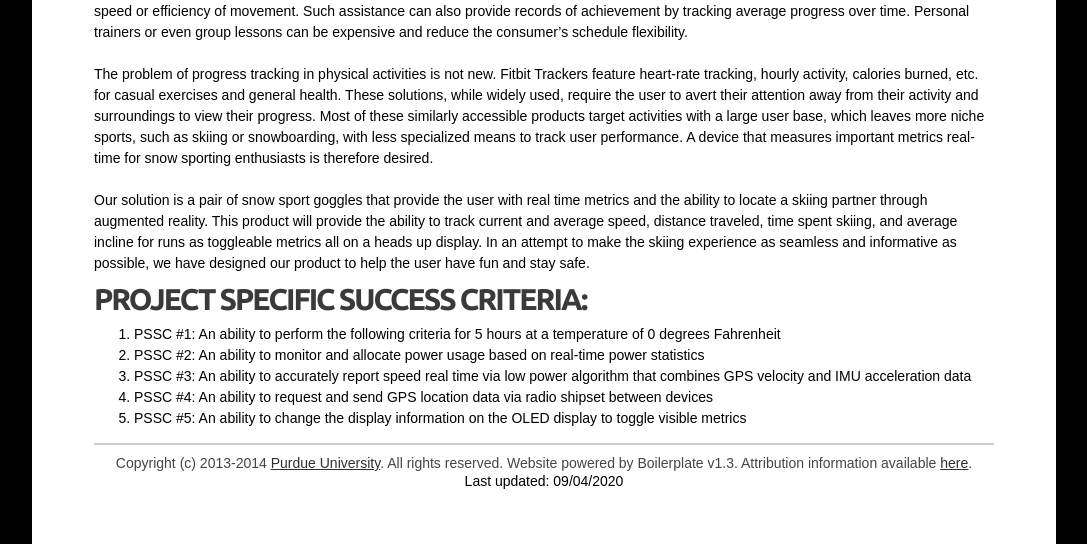
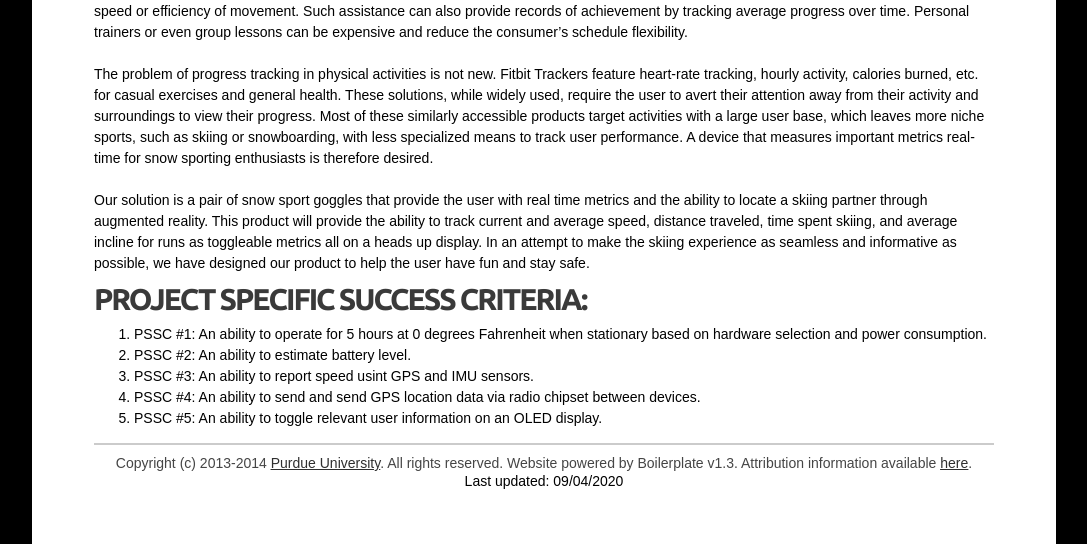
Before and after one commit to mitchellciupak-archived/Snow-WeAR-Goggles-OLD, a plain HTML site: page index.html in a window 1280 px wide. Shown: the part 587-1131 px from the top of the page, without its empty margins (96-1183 px from the left). Drawn offline with Linux system fonts and the light colour scheme.

Commit message:
update pssc

```diff
--- a/index.html
+++ b/index.html
@@ -55,12 +55,12 @@ This website was based upon a number of source materials, which are elaborated u
 			<br><br> Our solution is a pair of snow sport goggles that provide the user with real time metrics and the ability to locate a skiing partner through augmented reality. This product will provide the ability to track current and average speed, distance traveled, time spent skiing, and average incline for runs as toggleable metrics all on a heads up display. In an attempt to make the skiing experience as seamless and informative as possible, we have designed our product to help the user have fun and stay safe.
             <h2>Project Specific Success Criteria:</h2>
                 <ol>
-                    <li>PSSC #1: An ability to perform the following criteria for 5 hours at a temperature of 0 degrees Fahrenheit</li>
-                    <li>PSSC #2: An ability to monitor and allocate power usage based on real-time power statistics</li>
-                    <li>PSSC #3: An ability to accurately report speed real time via low power algorithm that combines GPS velocity and IMU acceleration data</li>
-                    <li>PSSC #4: An ability to request and send GPS location data via radio shipset between devices</li>
-                    <li>PSSC #5: An ability to change the display information on the OLED display to toggle visible metrics</li>
-                </ol>
+                    <li>PSSC #1: An ability to operate for 5 hours at 0 degrees Fahrenheit when stationary based on hardware selection and power consumption.</li>
+                    <li>PSSC #2: An ability to estimate battery level.</li>
+                    <li>PSSC #3: An ability to report speed usint GPS and IMU sensors.</li>
+                    <li>PSSC #4: An ability to send and send GPS location data via radio chipset between devices.</li>
+					<li>PSSC #5: An ability to toggle relevant user information on an OLED display.</li>
+				</ol>
         </div>
 		<!-- Instantiate global footer. Any changes to the footer should be made through the top-level file "footer.html" -->
 		<div id="footer"></div>
```
